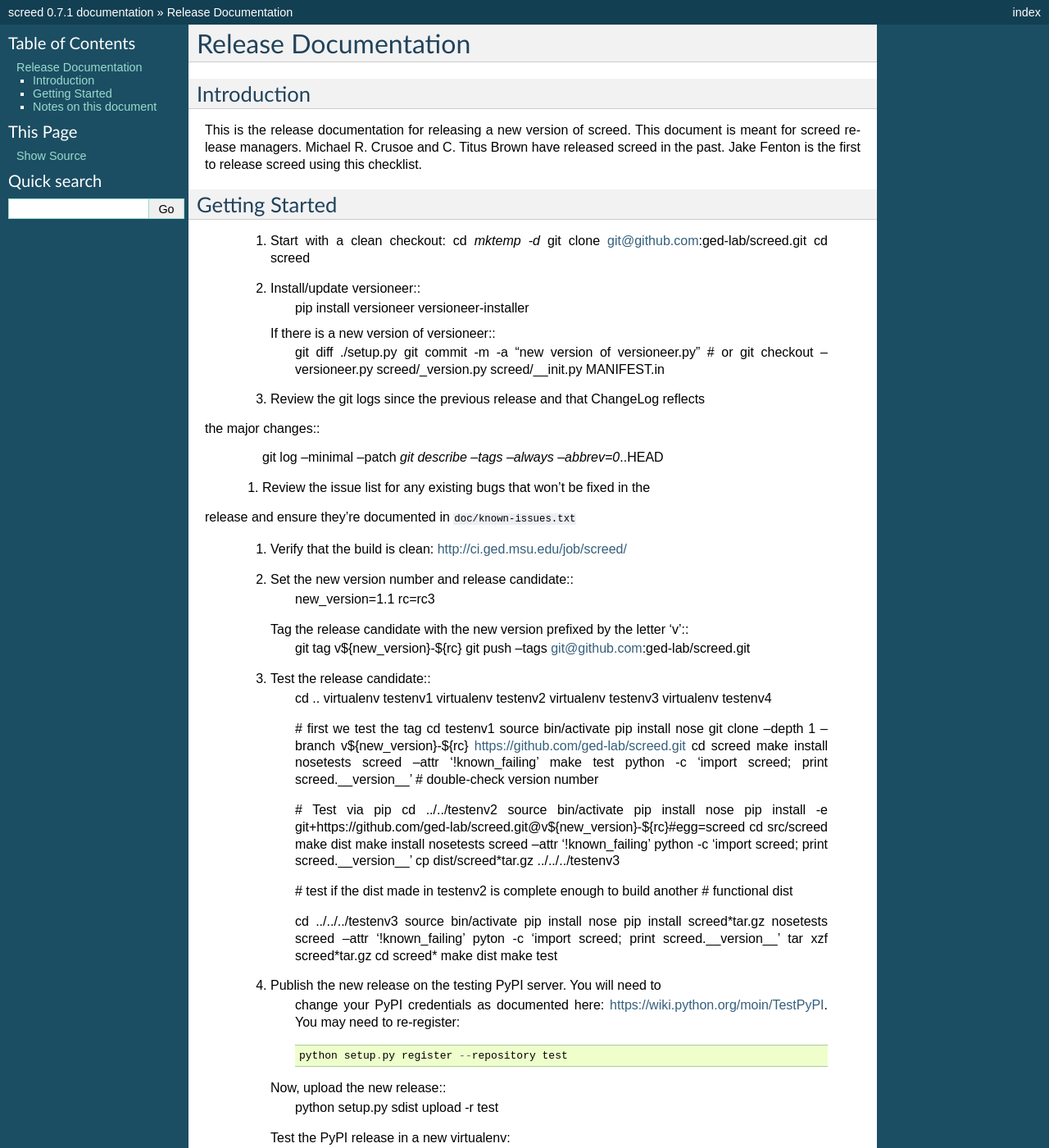
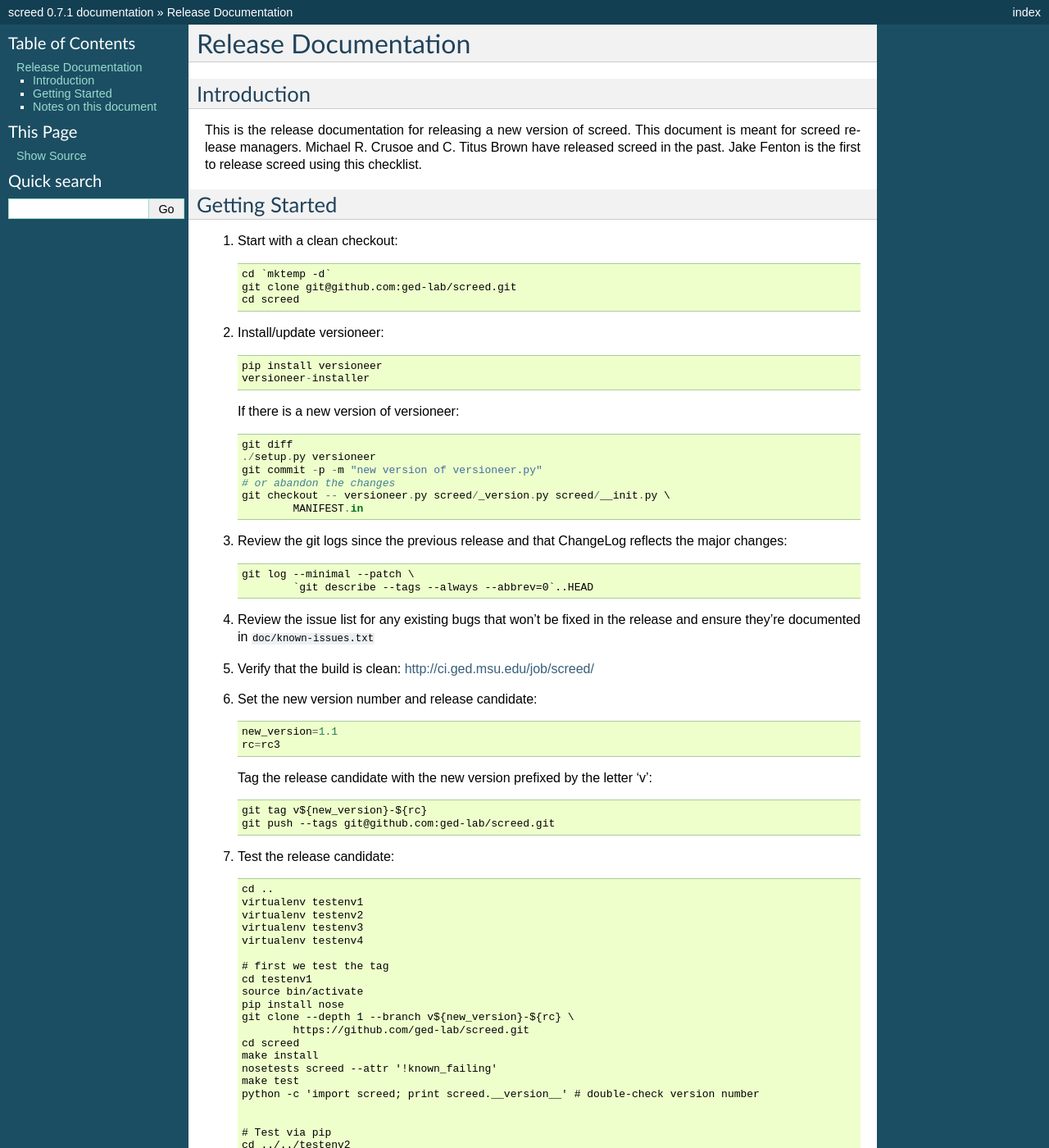
Before and after one commit to dib-lab/screed, a Sphinx documentation site: the page built from doc/dev/releases.txt, in a window 1280 px wide and 1400 px high. Shown: the whole window at 82% size. Built offline with Sphinx 7.4.7, drawn with Linux system fonts in a browser that asks for light colours; pages that are not in the unit, such as notebooks, are missing from menus; some of the changed text lies outside the part shown.

Commit message:
fix release doc formatting; expand MANIFEST.in

```diff
--- a/doc/dev/releases.txt
+++ b/doc/dev/releases.txt
@@ -16,26 +16,31 @@
 Getting Started
 ===============
 
- #. Start with a clean checkout:
+#. Start with a clean checkout::
+
         cd `mktemp -d`
         git clone git@github.com:ged-lab/screed.git
         cd screed
 
 #. Install/update versioneer::
+
         pip install versioneer
         versioneer-installer
 
    If there is a new version of versioneer::
+
         git diff
-        ./setup.py
-        git commit -m -a "new version of versioneer.py"
-        # or
-        git checkout -- versioneer.py screed/_version.py screed/__init.py
+        ./setup.py versioneer
+        git commit -p -m "new version of versioneer.py"
+        # or abandon the changes
+        git checkout -- versioneer.py screed/_version.py screed/__init.py \
                 MANIFEST.in
 
 #. Review the git logs since the previous release and that ChangeLog reflects
    the major changes::
-        git log --minimal --patch `git describe --tags --always --abbrev=0`..HEAD
+
+        git log --minimal --patch \
+                `git describe --tags --always --abbrev=0`..HEAD
 
 #. Review the issue list for any existing bugs that won't be fixed in the
    release and ensure they're documented in ``doc/known-issues.txt``
@@ -43,12 +48,17 @@
 #. Verify that the build is clean: http://ci.ged.msu.edu/job/screed/
 
 #. Set the new version number and release candidate::
+
         new_version=1.1
         rc=rc3
+
    Tag the release candidate with the new version prefixed by the letter 'v'::
+
         git tag v${new_version}-${rc}
         git push --tags git@github.com:ged-lab/screed.git
+
 #. Test the release candidate::
+
         cd ..
         virtualenv testenv1
         virtualenv testenv2
@@ -59,7 +69,8 @@
         cd testenv1
         source bin/activate
         pip install nose
-        git clone --depth 1 --branch v${new_version}-${rc} https://github.com/ged-lab/screed.git
+        git clone --depth 1 --branch v${new_version}-${rc} \
+                https://github.com/ged-lab/screed.git
         cd screed
         make install
         nosetests screed --attr '!known_failing'
@@ -100,6 +111,7 @@
         python setup.py register --repository test
 
    Now, upload the new release::
+
         python setup.py sdist upload -r test
 
    Test the PyPI release in a new virtualenv::
@@ -113,14 +125,12 @@
         python -c 'import screed; print screed.__version__'
         cd build/screed
         ./setup.py nosetests
- #. Do any final testing (acceptance tests, etc.)
-     Note that the acceptance tests for screed are to run the khmer automated
-     tests with the new version of screed installed and then to run the khmer
-     acceptance tests.
+
+#. Do any final testing (acceptance tests, etc.) Note that the acceptance tests
+   for screed are to run the khmer automated tests with the new version of
+   screed installed and then to run the khmer acceptance tests.
 
 #. Make sure any release notes are merged into doc/release-notes/.
-
-
 
 Notes on this document
 ======================
```
Also changed, not shown: 2 other files. Lines whose indentation alone changed are shown as unchanged.
